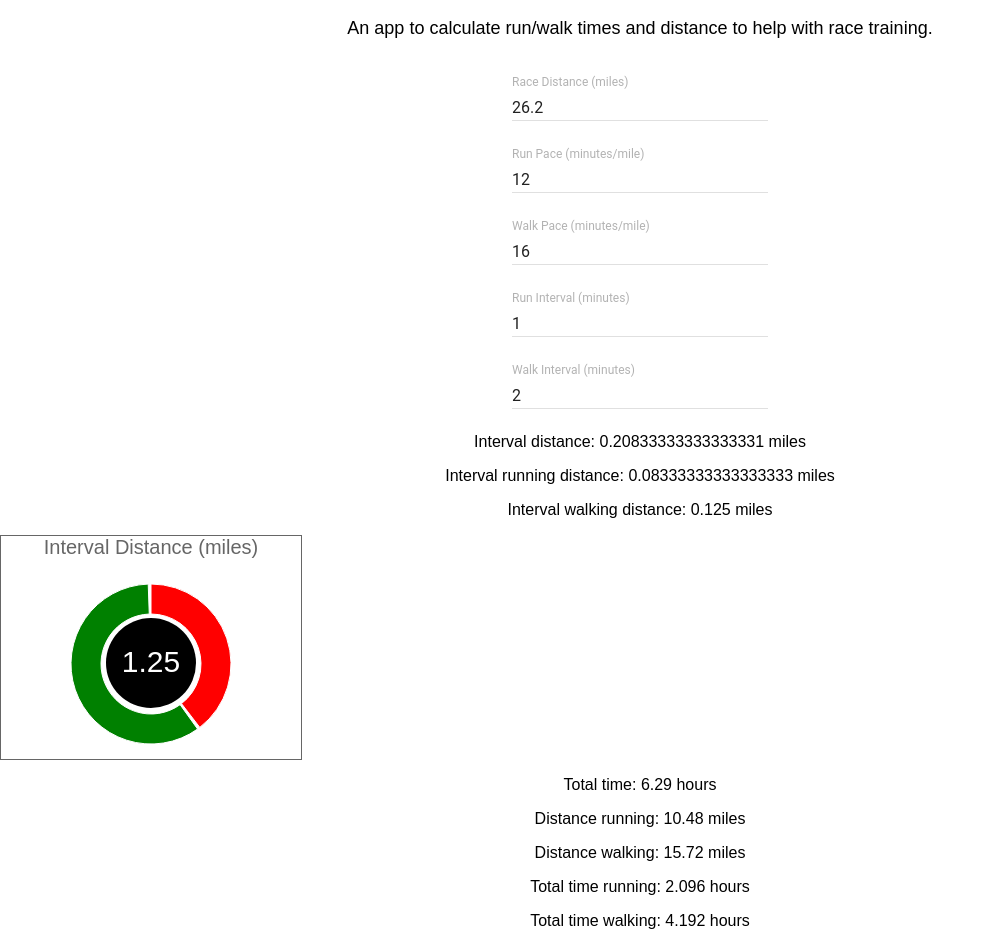
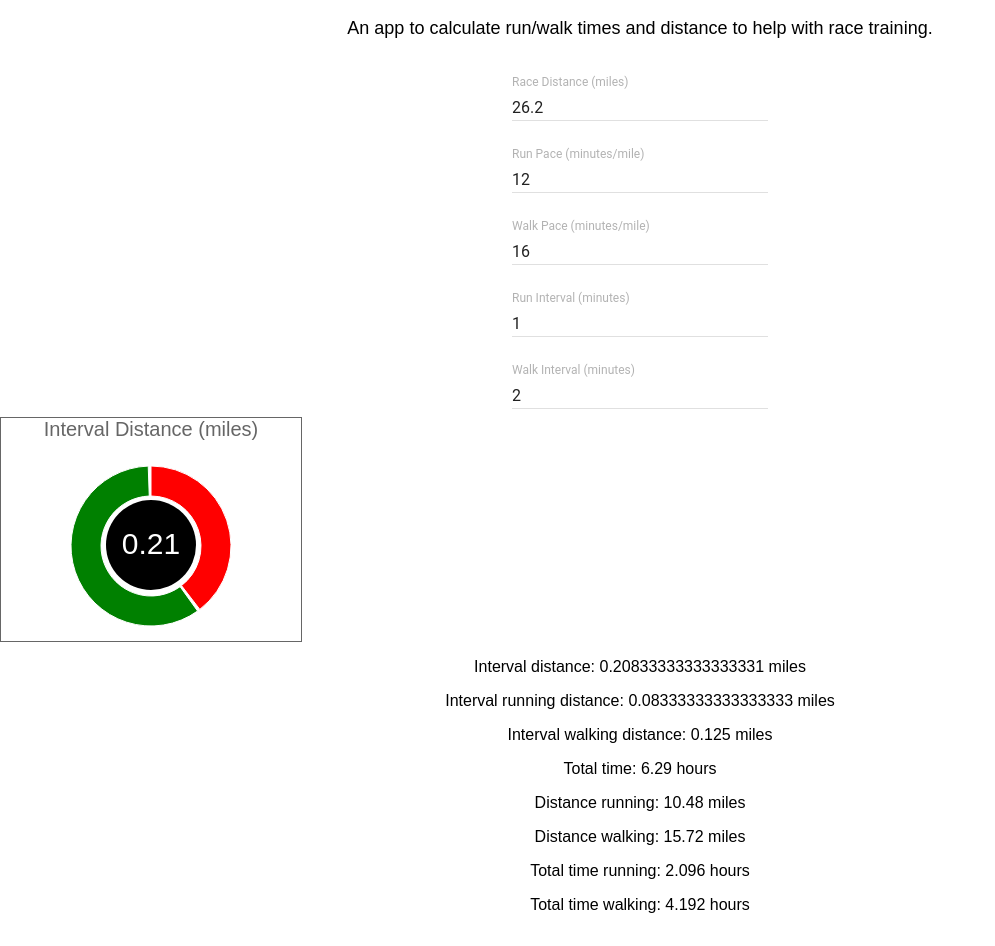
Before and after one commit to JohnDHamm/pacer, a React (Create React App) app: page / in a window 1280 px wide. Shown: the whole page, without its empty margins (0-995 px from the left). Built offline with nearby package versions, Linux system fonts and the light colour scheme.

Commit message:
add center sum calc + text to pieChart comp

```diff
--- a/src/components/resultPieChart.js
+++ b/src/components/resultPieChart.js
@@ -5,8 +5,7 @@ export default class resultPieChart extends Component {
 
 	render() {
 
-		const { data, title, metric } = this.props;
-		// const data = [{name: 'runDist', value: 1.18}, {name: 'walkDist', value: 2.17}]
+		const { data, title, metric, sum } = this.props;
 		const colors = ['red', 'green'];
 
 		const styles = {
@@ -62,24 +61,10 @@ export default class resultPieChart extends Component {
 				</PieChart>
 				<div style={styles.centerCircle}>
 					<div style={styles.centerTextDiv}>
-						<p style={styles.centerText}>1.25</p>
+						<p style={styles.centerText}>{sum}</p>
 					</div>
 				</div>
 			</div>
 		)
 	}
 }
-
-/* DATA ex
-	[{name: runDist, value: 0.08}, {name: walkDist, value: 2.17}]
-
-	COLORS = ['{runColor}', '{walkColor']
-
-	props:
-	title="Interval distance" / "Race time"
-	runSum="0.08 miles" / "0:26:10"
-	walkSum="2.17 miles" / "1:04:27"
-	sum="2.50" / "1:30:37"
-	metric="miles" / ""
-
-*/
--- a/src/containers/home.js
+++ b/src/containers/home.js
@@ -66,6 +66,7 @@ export default class Home extends Component {
 		totalWalkTime = calcObj.totalWalkTime;
 
 		const intervalData = [{name: 'runIntervalDist', value: intervalRunDistance}, {name: 'walkIntervalDistance', value: intervalWalkDistance}];
+		const intervalSum = (intervalRunDistance + intervalWalkDistance).toFixed(2);
 
 		return (
 			<div>
@@ -114,6 +115,12 @@ export default class Home extends Component {
 						onChange={ event => this.changeInput(event.target)}
 					/>
 				</div>
+				<ResultPieChart
+					title={'Interval Distance'}
+					metric={'miles'}
+					data={intervalData}
+					sum={intervalSum}
+				/>
 				<div>
 					<p>Interval distance: <span>{intervalDistance}</span> miles</p>
 				</div>
@@ -123,11 +130,6 @@ export default class Home extends Component {
 				<div>
 					<p>Interval walking distance: <span>{intervalWalkDistance}</span> miles</p>
 				</div>
-				<ResultPieChart
-					title={'Interval Distance'}
-					metric={'miles'}
-					data={intervalData}
-				/>
 				<div>
 					<p>Total time: <span>{totalRaceTime}</span> hours</p>
 				</div>
```
